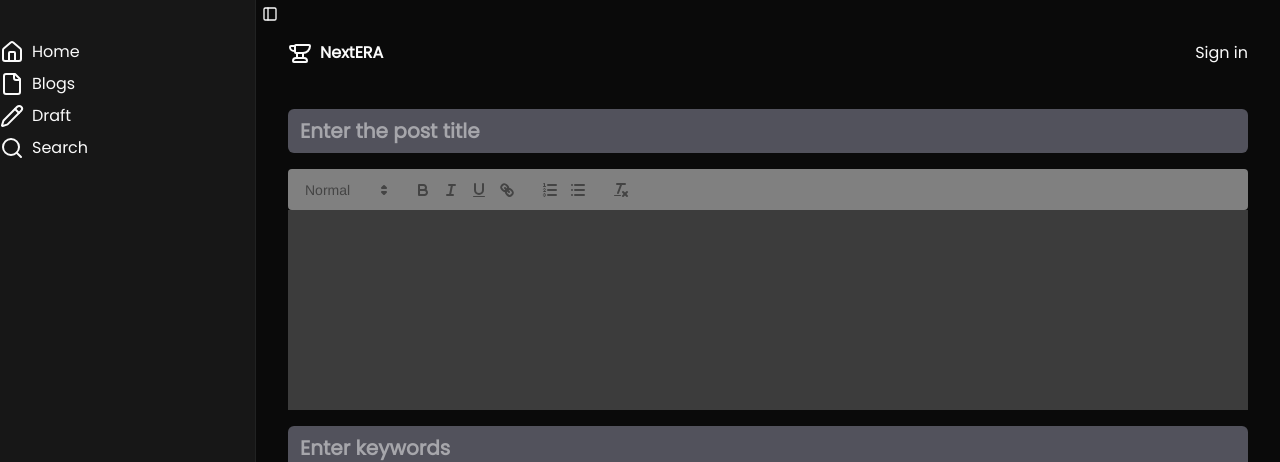
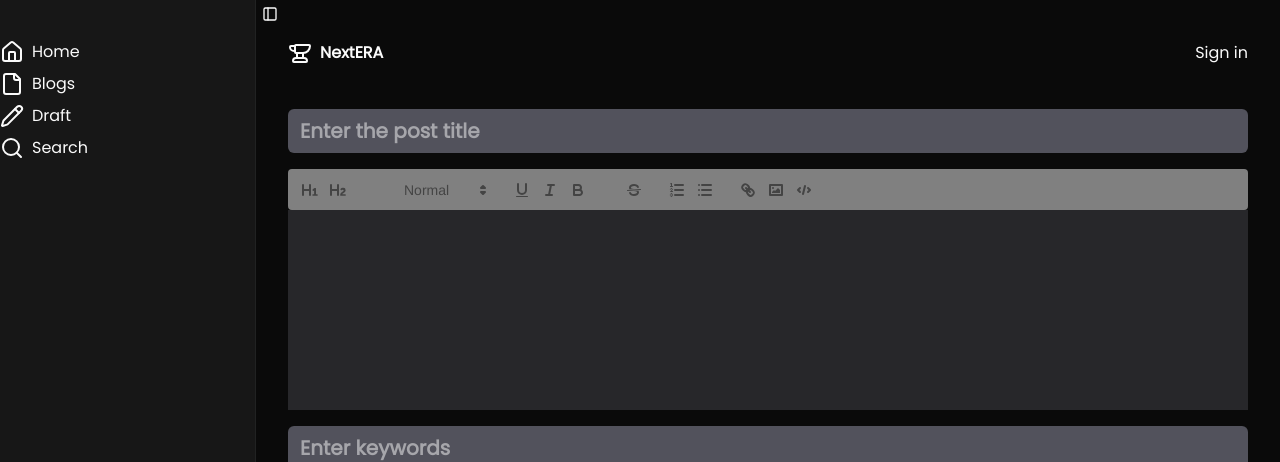
Before and after one commit to rudraprasaaad/cms, a Next.js app: page /draft in a window 1280 px wide. Shown: the top 462 px of the page. Built offline with nearby package versions, Linux system fonts and the light colour scheme; no server answers.

Commit message:
added text editory

```diff
--- a/app/globals.css
+++ b/app/globals.css
@@ -130,10 +130,19 @@
   min-height: 200px;
   max-height: 500px;
   overflow-y: auto;
-  background-color: rgb(60, 60, 60);
+  background-color: rgb(39, 39, 42);
+}
+
+.ql-editor > p {
+  font-size : 1rem;
 }
 
 .ql-toolbar {
   background-color: gray;
   border-radius: 4px;
 }
+
+.ql-syntax {
+  background-color: rgb(83, 83, 83);
+  font-family: monospace;
+}
--- a/components/editor.jsx
+++ b/components/editor.jsx
@@ -23,7 +23,43 @@ export default function Editor() {
           className="font-bold text-xl bg-zinc-600 px-3 py-2 rounded-sm outline-none w-full"
         />
 
-        <ReactQuill content={content} onChange={setContent} />
+        <ReactQuill
+          value={content}
+          onChange={setContent}
+          modules={{
+            toolbar: [
+              [
+                {
+                  header: "1",
+                },
+                {
+                  header: "2",
+                },
+                {
+                  header: "3",
+                },
+              ],
+              [{ size: [] }],
+              ["underline", "italic", "bold", "size", "strike"],
+              [{ list: "ordered" }, { list: "bullet" }],
+              ["link", "image", "code-block"],
+            ],
+          }}
+          formats={[
+            "header",
+            "font",
+            "underline",
+            "italic",
+            "bold",
+            "size",
+            "strike",
+            "list",
+            "bullet",
+            "link",
+            "image",
+            "code-block",
+          ]}
+        />
 
         <input
           type="text"
```
